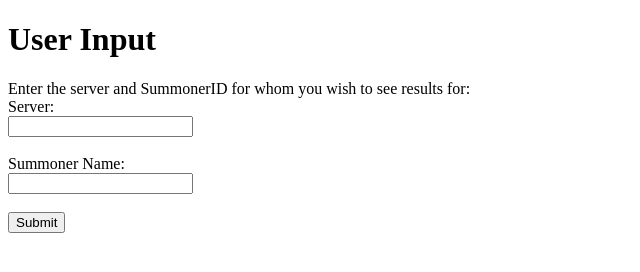
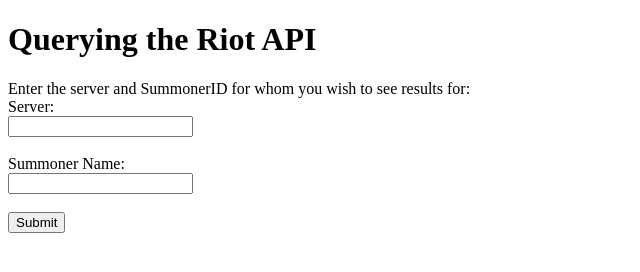
Before and after one commit to ravi-donepudi/ravi-donepudi.github.io, a plain HTML site: page index.html in a window 1280 px wide. Shown: the whole page, without its empty margins (0-640 px from the left). Drawn offline with Linux system fonts and the light colour scheme.

Commit message:
Update index.html

```diff
--- a/index.html
+++ b/index.html
@@ -2,7 +2,7 @@
 <html>
 <body>
 
-<h1>User Input</h1>
+<h1>Querying the Riot API</h1>
 Enter the server and SummonerID for whom you wish to see results for:
 
 <form id = name-form>
```
